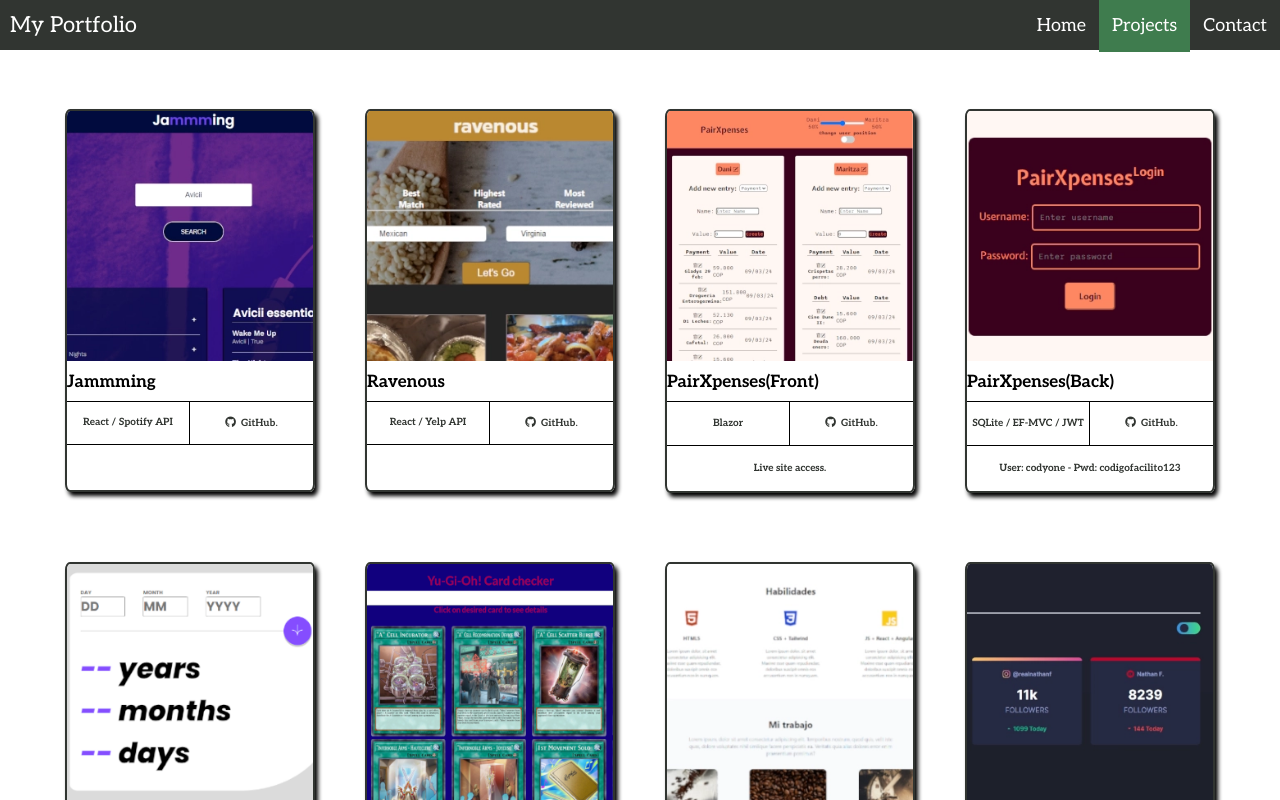
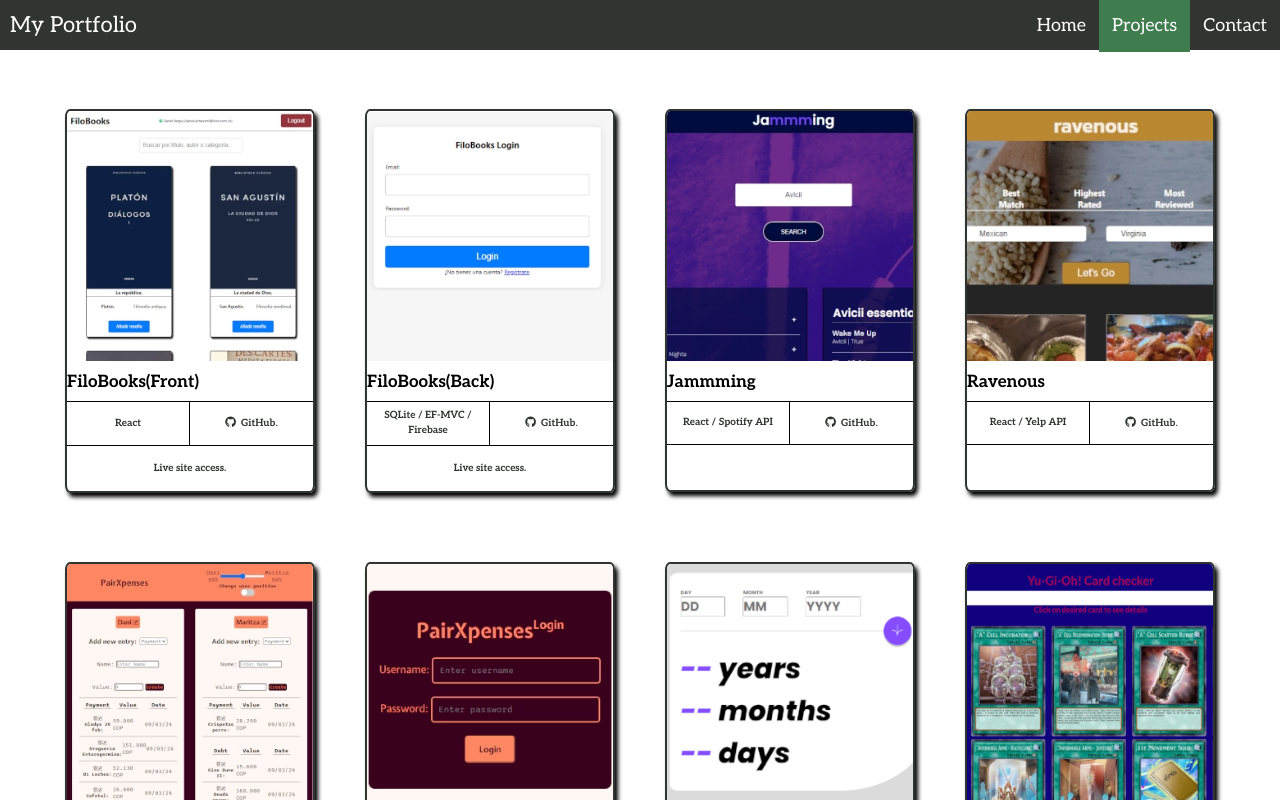
Before and after one commit to light-roast/portfolio-react, a React (Vite) app: page /projects in a window 1280 px wide. Shown: the top 800 px of the page. Built offline with nearby package versions, Linux system fonts and the light colour scheme.

Commit message:
Add filobooks project to portfolio

```diff
--- a/src/components/Projects/Projectcard/Projects.js
+++ b/src/components/Projects/Projectcard/Projects.js
@@ -13,12 +13,32 @@
 import file13 from '../../../assets/13.webp';
 import file14 from '../../../assets/14.webp';
 import file15 from '../../../assets/15.webp';
+import file16 from '../../../assets/16.webp';
+import file17 from '../../../assets/17.webp';
 
 
 
 const projects = [
     {
+        id: 0,
+        imageurl: file16,
+        name: 'FiloBooks(Front)',
+        stack: 'React',
+        gitlink: 'https://github.com/light-roast/FiloBooksFront',
+        livelink: 'https://filobooks.netlify.app/'
+
+    },
+    {
         id: 1,
+        imageurl: file17,
+        name: 'FiloBooks(Back)',
+        stack: 'SQLite / EF-MVC / Firebase',
+        gitlink: 'https://github.com/light-roast/FiloBooks',
+        livelink: 'https://filobooks.netlify.app/'
+
+    },
+    {
+        id: 2,
         imageurl: file5,
         name: 'Jammming',
         stack: 'React / Spotify API',
@@ -26,7 +46,7 @@
 
     },
     {
-        id: 2,
+        id: 3,
         imageurl: file6,
         name: 'Ravenous',
         stack: 'React / Yelp API',
@@ -34,7 +54,7 @@
 
     },
     {
-        id: 3,
+        id: 4,
         imageurl: file8,
         name: 'PairXpenses(Front)',
         stack: 'Blazor',
@@ -42,7 +62,7 @@
         livelink: 'https://pairxpensesapp.azurewebsites.net/'
     },
     {
-        id: 4,
+        id: 5,
         imageurl: file12,
         name: 'PairXpenses(Back)',
         stack: 'SQLite / EF-MVC / JWT',
@@ -50,7 +70,7 @@
         info: 'User: codyone - Pwd: codigofacilito123'
     },
     {
-        id: 5,
+        id: 6,
         imageurl: file1,
         name: 'Exact Age calculator app.',
         stack: 'React.',
@@ -58,7 +78,7 @@
         livelink: 'https://calculate-your-real-age.netlify.app/'
     },
     {
-        id: 6,
+        id: 7,
         imageurl: file7,
         name: 'Yu-Gi-Oh! Card checker',
         stack: 'Angular / YGOPRODeck API',
@@ -66,7 +86,7 @@
         livelink: 'https://proyectofinal-yugioh-card-checker.vercel.app/'
     },
     {
-        id: 7,
+        id: 8,
         imageurl: file13,
         name: 'Tailwind Landing Page',
         stack: 'HTML / Tailwind',
@@ -74,7 +94,7 @@
         livelink: 'https://light-roast.github.io/landing-tailwind/'
     },
     {
-        id: 8,
+        id: 9,
         imageurl: file14,
         name: 'Social Dashboard - D/L Theme',
         stack: 'HTML / Tailwind',
@@ -82,7 +102,7 @@
         livelink: 'https://light-roast.github.io/Social-media-dashboard---Tailwind/'
     },
     {
-        id: 9,
+        id: 10,
         imageurl: file15,
         name: 'FakePortfolio Tailwind',
         stack: 'HTML / Tailwind',
@@ -90,7 +110,7 @@
         livelink: 'https://light-roast.github.io/portfolio-tailwind/'
     },
     {
-        id: 10,
+        id: 11,
         imageurl: file9,
         name: 'Publishing API',
         stack: 'ExpressJS / SQLite',
@@ -98,21 +118,21 @@
 
     },
     {
-        id: 11,
+        id: 12,
         imageurl: file10,
         name: 'Boss Machine',
         stack: 'HTML / CSS / JS / ExpressJS',
         gitlink: 'https://github.com/light-roast/X-Press-Publishing',
     },
     {
-        id: 12,
+        id: 13,
         imageurl: file11,
         name: 'Gold Medal Metrics',
         stack: 'React / ExpressJS / SQLite',
         gitlink: 'https://github.com/light-roast/GoldMedalMetrics',
     },
     {
-        id: 13,
+        id: 14,
         imageurl: file3,
         name: 'Todo list manager',
         stack: 'React.',
@@ -120,7 +140,7 @@
         livelink: 'https://todos-manager-lightroast.netlify.app/'
     },
     {
-        id: 14,
+        id: 15,
         imageurl: file4,
         name: 'CRUD APP/JSON SERVER API',
         stack: 'React, JSON Server.',
@@ -128,7 +148,7 @@
 
     },
     {
-        id: 15,
+        id: 16,
         imageurl: file2,
         name: 'Tea Cozy / Flexbox learning',
         stack: 'HTML/CSS',
```
Also changed, not shown: src/assets/16.webp (added), src/assets/17.webp (added).
